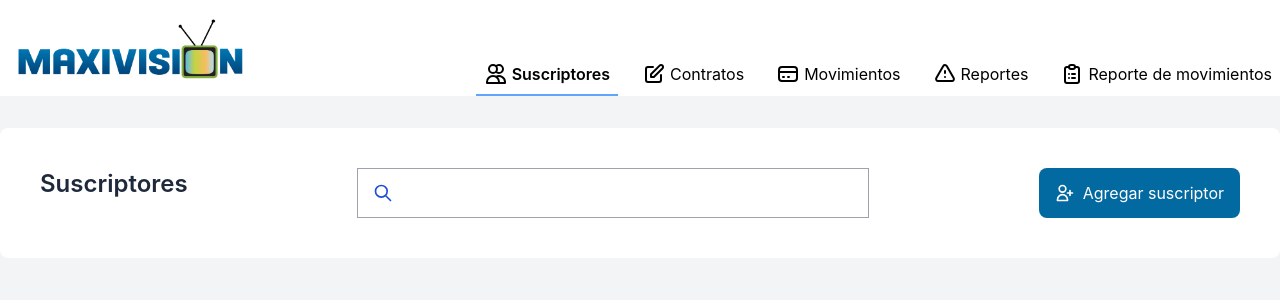
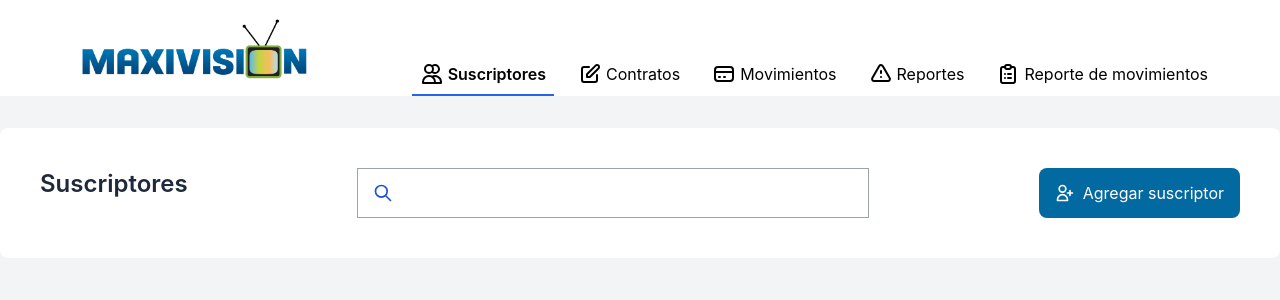
Before and after one commit to ismaelamezcua/maxivision-app, a Next.js app: page / in a window 1280 px wide. Shown: the top 300 px of the page. Built offline with nearby package versions, Linux system fonts and the light colour scheme.

Commit message:
feat(Navbar): update menu item color when it is the current

```diff
--- a/components/Navbar.tsx
+++ b/components/Navbar.tsx
@@ -2,6 +2,7 @@ import type { FC, ReactElement } from 'react';
 import Link from 'next/link';
 import { useRouter } from 'next/router';
 import { ClipboardListIcon, CreditCardIcon, ExclamationIcon, PencilAltIcon, UsersIcon } from '@heroicons/react/outline';
+import ContextualMenu from './ContextualMenu';
 
 const Navbar: FC = (): ReactElement => {
   const router = useRouter();
@@ -46,7 +47,7 @@ const Navbar: FC = (): ReactElement => {
 
   return (
     <div className="w-full bg-white">
-      <div className="container mx-auto">
+      <div className="container mx-auto max-w-6xl">
         <div className="flex flex-row justify-between items-end">
           <img
             className="max-h-24 p-4"
@@ -57,7 +58,7 @@ const Navbar: FC = (): ReactElement => {
             {menuEntries.map(({ key, label, href, description, icon }) => (
               <Link key={key} href={href}>
                 <a>
-                  <div className={`w-full p-2 inline-flex ${(router.asPath === href) ? 'border-b-2 border-blue-400 font-semibold' : 'hover:border-b-2'} `}>
+                  <div className={`w-full p-2 inline-flex ${(router.asPath === href) ? 'border-b-2 border-blue-600 font-semibold' : 'hover:border-b-2'} `}>
                     {icon}
                     <span className="ml-1" title={description}>{label}</span>
                   </div>
@@ -66,7 +67,9 @@ const Navbar: FC = (): ReactElement => {
             ))}
           </div>
         </div>
+
       </div>
+
     </div>
   );
 }
```
